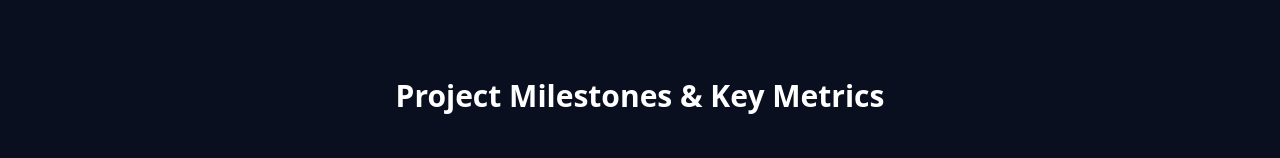
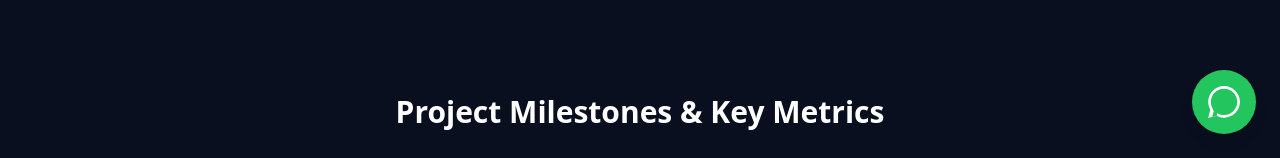
Before and after one commit to DotWasi/rotis-tech-website, a React (Vite) app: page /core-services in a window 1280 px wide. Shown: the part 642-800 px from the top of the page. Built offline with nearby package versions, Linux system fonts and the light colour scheme; no server answers.

Commit message:
Feature: Add global WhatsApp chat button

```diff
--- a/src/components/Layout.tsx
+++ b/src/components/Layout.tsx
@@ -1,8 +1,13 @@
+// ========================================================================
+// START OF FILE: src/components/Layout.tsx (UPDATED)
+// ========================================================================
+
 import React from 'react';
 import { Outlet, useLocation } from 'react-router-dom';
 import Header from './Header';
 import Footer from './Footer';
 import { AnimatePresence, motion } from 'framer-motion';
+import WhatsAppButton from './WhatsAppButton'; // <-- 1. IMPORT THE NEW COMPONENT
 
 const Layout = () => {
   const location = useLocation();
@@ -15,15 +20,20 @@ const Layout = () => {
           initial={{ opacity: 0, y: 20 }}
           animate={{ opacity: 1, y: 0 }}
           exit={{ opacity: 0, y: -20 }}
-          transition={{ duration: 0.5 }}
-          className="flex-grow container mx-auto px-4 sm:px-6 lg:px-8 py-12"
+          transition={{ duration: 0.4 }}
+          className="flex-grow container mx-auto px-4 sm:px-6 lg:px-8 py-16"
         >
           <Outlet />
         </motion.main>
       </AnimatePresence>
       <Footer />
+      <WhatsAppButton /> {/* <-- 2. ADD THE COMPONENT HERE */}
     </div>
   );
 };
 
 export default Layout;
+
+// ========================================================================
+// END OF FILE
+// ========================================================================
--- /dev/null
+++ b/src/components/WhatsAppButton.tsx
@@ -0,0 +1,47 @@
+// ========================================================================
+// START OF FILE: src/components/WhatsAppButton.tsx
+// ========================================================================
+
+import React from 'react';
+import { motion } from 'framer-motion';
+
+const WhatsAppButton = () => {
+    // --- CONFIGURATION ---
+    // Replace this with your full WhatsApp number in international format.
+    // Do NOT include '+', '00', or any spaces/dashes.
+    // Example for Pakistan: 923001234567
+    const phoneNumber = "923001351900";
+
+    // This is the default message that will appear in the user's WhatsApp chat box.
+    const message = "Hello! I'm visiting the Rotis Tech website and have a question.";
+
+    // This creates the final URL.
+    const whatsappUrl = `https://wa.me/${phoneNumber}?text=${encodeURIComponent(message)}`;
+
+    return (
+        <motion.a
+            href={whatsappUrl}
+            target="_blank" // Opens WhatsApp in a new tab/app
+            rel="noopener noreferrer"
+            aria-label="Chat on WhatsApp"
+            className="fixed bottom-6 right-6 bg-green-500 text-white p-4 rounded-full shadow-lg z-50 flex items-center justify-center"
+            // Animation properties
+            initial={{ scale: 0, y: 50 }}
+            animate={{ scale: 1, y: 0 }}
+            transition={{ duration: 0.5, delay: 1, type: 'spring' }}
+            whileHover={{ scale: 1.15 }}
+            whileTap={{ scale: 0.95 }}
+        >
+            {/* WhatsApp Icon SVG */}
+            <svg xmlns="http://www.w3.org/2000/svg" className="h-8 w-8" viewBox="0 0 24 24" fill="currentColor">
+                <path d="M.057 24l1.687-6.163c-1.041-1.804-1.588-3.849-1.587-5.946.003-6.556 5.338-11.891 11.893-11.891 3.181.001 6.167 1.24 8.413 3.488 2.245 2.248 3.481 5.236 3.48 8.414-.003 6.557-5.338 11.892-11.893 11.892-1.99-.001-3.951-.5-5.688-1.448l-6.305 1.654zm6.597-3.807c1.676.995 3.276 1.591 5.392 1.592 5.448 0 9.886-4.434 9.889-9.885.002-5.462-4.415-9.89-9.881-9.892-5.452 0-9.887 4.434-9.889 9.884-.001 2.225.651 4.315 1.731 6.086l.474.851-1.24 4.505 4.595-1.207-.855.486z" />
+            </svg>
+        </motion.a>
+    );
+};
+
+export default WhatsAppButton;
+
+// ========================================================================
+// END OF FILE
+// ========================================================================
```
